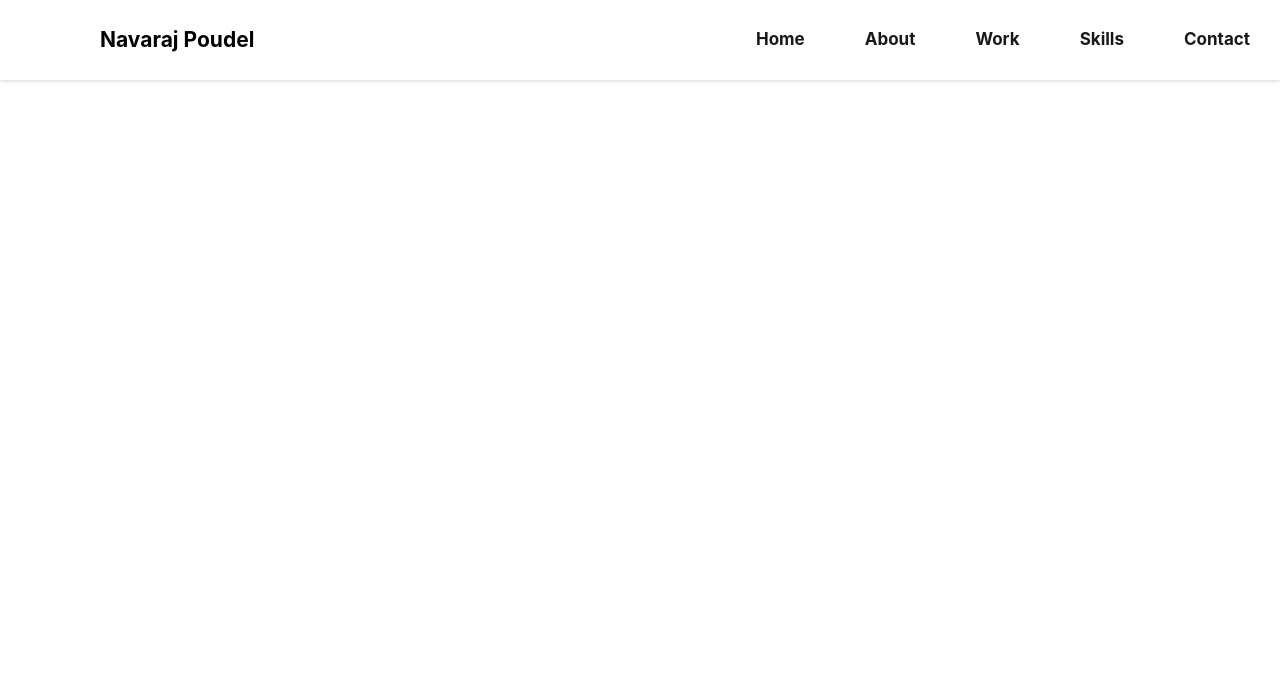
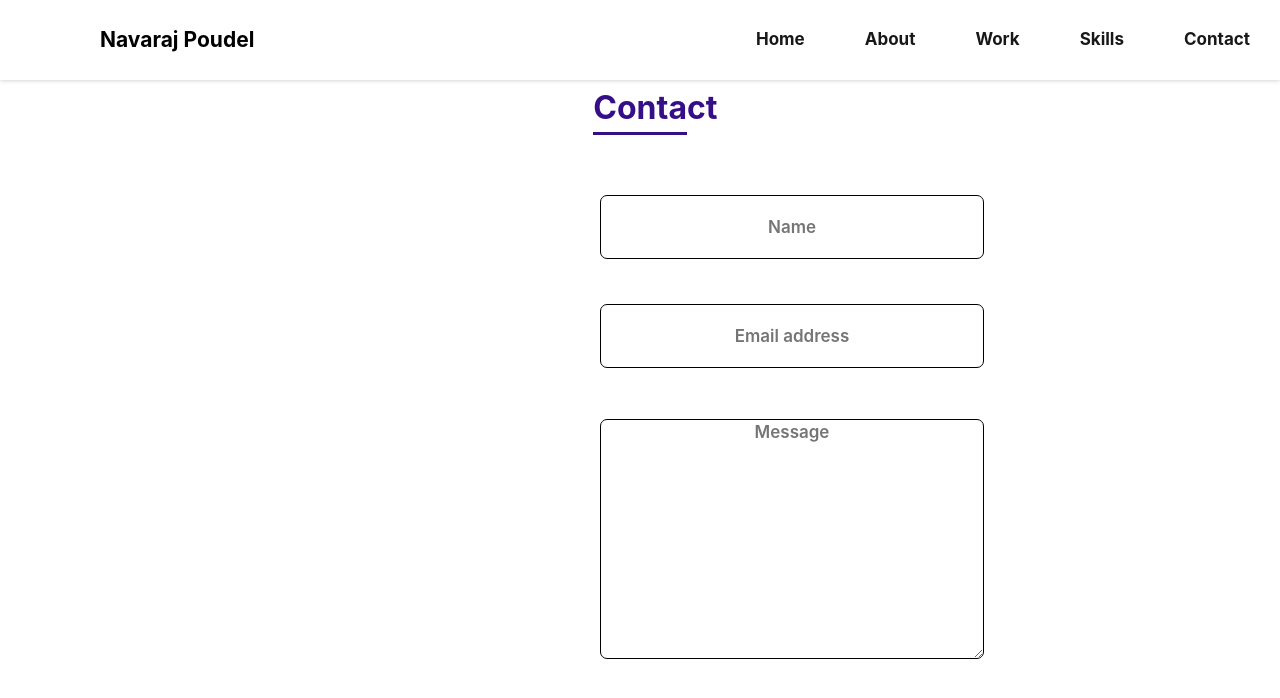
Before and after one commit to Navaraj-Poudel/Personal_Website, a React (Create React App) app in the folder my_personal_website/: page /contact in a window 1280 px wide. Shown: the top 698 px of the page. Built offline with nearby package versions, Linux system fonts and the light colour scheme.

Commit message:
Contact_us addes

```diff
--- a/my_personal_website/public/index.html
+++ b/my_personal_website/public/index.html
@@ -25,12 +25,7 @@
       work correctly both with client-side routing and a non-root public URL.
       Learn how to configure a non-root public URL by running `npm run build`.
     -->
-    <link
-    href="https://cdn.jsdelivr.net/npm/bootstrap@5.0.2/dist/css/bootstrap.min.css"
-    rel="stylesheet"
-    integrity="sha384-EVSTQN3/azprG1Anm3QDgpJLIm9Nao0Yz1ztcQTwFspd3yD65VohhpuuCOmLASjC"
-    crossorigin="anonymous"
-  />
+    <link href="https://cdn.jsdelivr.net/npm/bootstrap@5.3.0/dist/css/bootstrap.min.css" rel="stylesheet" integrity="sha384-9ndCyUaIbzAi2FUVXJi0CjmCapSmO7SnpJef0486qhLnuZ2cdeRhO02iuK6FUUVM" crossorigin="anonymous">
     <title>React App</title>
   </head>
   <body>
@@ -46,20 +41,7 @@
       To begin the development, run `npm start` or `yarn start`.
       To create a production bundle, use `npm run build` or `yarn build`.
     -->
-    <script
-      src="https://code.jquery.com/jquery-3.2.1.slim.min.js"
-      integrity="sha384-KJ3o2DKtIkvYIK3UENzmM7KCkRr/rE9/Qpg6aAZGJwFDMVNA/GpGFF93hXpG5KkN"
-      crossorigin="anonymous"
-    ></script>
-    <script
-      src="https://cdn.jsdelivr.net/npm/popper.js@1.12.9/dist/umd/popper.min.js"
-      integrity="sha384-ApNbgh9B+Y1QKtv3Rn7W3mgPxhU9K/ScQsAP7hUibX39j7fakFPskvXusvfa0b4Q"
-      crossorigin="anonymous"
-    ></script>
-    <script
-      src="https://cdn.jsdelivr.net/npm/bootstrap@4.0.0/dist/js/bootstrap.min.js"
-      integrity="sha384-JZR6Spejh4U02d8jOt6vLEHfe/JQGiRRSQQxSfFWpi1MquVdAyjUar5+76PVCmYl"
-      crossorigin="anonymous"
-    ></script>
+    <script src="https://cdn.jsdelivr.net/npm/bootstrap@5.3.0/dist/js/bootstrap.bundle.min.js" integrity="sha384-geWF76RCwLtnZ8qwWowPQNguL3RmwHVBC9FhGdlKrxdiJJigb/j/68SIy3Te4Bkz" crossorigin="anonymous"></script>
+
   </body>
 </html>
--- a/my_personal_website/src/App.js
+++ b/my_personal_website/src/App.js
@@ -2,6 +2,7 @@ import './App.css';
 import Navbar from './Component/Navbar/Navbar';
 import Home from './Component/Home/Home';
 import About from './Component/About/About';
+import Contact from './Component/Contact/Contact';
 import {
   BrowserRouter as Router,
   Routes,
@@ -16,6 +17,7 @@ function App() {
      <Routes>
       <Route exact path='/' element= {<Home/>} />
       <Route exact path='/about' element={<About/>}/>
+      <Route exact path='/contact' element={<Contact/>}/>
         </Routes>
          </Router>
     </div>
--- a/my_personal_website/src/Component/About/About.js
+++ b/my_personal_website/src/Component/About/About.js
@@ -28,13 +28,13 @@ const About = () => {
             <br /> <br />
             <h2>+2 Science</h2>
             <p>Kanti higher secondary school</p>
-            <span>2018--------------------------2023</span>
+            <span>2015--------------------------2018</span>
             <br />
             <br />
             <br />
             <h2>SLC(School Leaving Certificate)</h2>
             <p>Pashchimanchal Campus Pokhara</p>
-            <span>2018--------------------------2023</span>
+            <span>2005--------------------------2015</span>
           </div>
         </div>
       </div>
--- a/my_personal_website/src/Component/About/style.css
+++ b/my_personal_website/src/Component/About/style.css
@@ -1,11 +1,11 @@
 .abouttitle{
-    font-size: 3.5rem;
-    font-weight: 700;
+    font-size: 3rem;
+    font-weight: 750;
     margin-left: auto;
     margin-right: auto;
     color: #360F88;
     margin-top:0.4rem;
-    width:6.5vw;
+    width:6vw;
     border-bottom:0.3rem solid #360F88;
 }
 .aboutsection{
@@ -61,7 +61,8 @@
 @media(max-width:896px){
     .aboutmyself{
         margin-left:17rem;
-        width:35vw;
+        width:29vw;
+        margin-top:3rem;
     }
     .aboutPhoto{
         margin-left:12rem;
@@ -73,7 +74,7 @@
         width:35vw;
      }
      .abouttitle{
-        width:9vw;
+        width:8vw;
         border-bottom:0.4rem solid #360F88;
     }
 }
@@ -92,7 +93,7 @@
         width: 30vw;
     }
     .abouttitle{
-        width:11vw;
+        width:10vw;
         border-bottom:0.3rem solid #360F88;
     }
 
@@ -102,7 +103,7 @@
         margin-left:10rem;
     }
     .abouttitle{
-        width:9vw;
+        width:8vw;
         border-bottom:0.3rem solid #360F88;
     }
 }
@@ -117,7 +118,7 @@
     margin-left:20rem;
 }
 .abouttitle{
-    width:11vw;
+    width:10vw;
     border-bottom:0.4rem solid #360F88;
 }
 }
@@ -133,7 +134,7 @@
     }
     .abouttitle{
         margin-left:33rem ;
-        width:14vw;
+        width:12vw;
         border-bottom:0.4rem solid #360F88;
     }
     .aboutmyself{
--- /dev/null
+++ b/my_personal_website/src/Component/Contact/Contact.js
@@ -0,0 +1,48 @@
+import React, { useState } from 'react'
+import './style.css'
+import TextField from '@mui/material/TextField';
+const Contact = () => {
+  const[name,setName] = useState("Name")
+  console.log({name})
+  const[email,setEmail] = useState("Email address")
+  console.log({email})
+
+  const[message,setMessage] = useState("Message")
+  console.log({message})
+  const handleChange = (event)=>{
+    setName(event.target.value)  }
+    const emailChange = (event)=>{
+      setEmail(event.target.value)
+    }
+    const messagechange = (event)=>{
+      setMessage(event.target.value)
+    }
+  return (
+    <>
+    <div className="contact_title">
+     Contact
+    </div><br /> <br />
+    <div className='box'>
+        <input
+        placeholder={name}
+        onClick={()=>setName("")}
+        onChange={handleChange}
+        /> <br /> <br /> <br /><br />
+        <input
+        placeholder={email}
+        onClick={()=>setEmail("")}
+        onChange={emailChange}
+        />
+          </div>
+          <div className="textarea">
+            <textarea
+            placeholder={message}
+            onChange={messagechange}
+            onClick={()=>setMessage("")}
+            />
+          </div>
+    </>
+  )
+}
+
+export default Contact
--- /dev/null
+++ b/my_personal_website/src/Component/Contact/style.css
@@ -0,0 +1,41 @@
+.contact_title{
+    font-size:3.2rem;
+    font-weight:750;
+    margin-left: auto;
+    margin-right: auto;
+    color: #360F88;
+    margin-top:0.4rem;
+    width:7.3vw;
+    border-bottom:0.3rem solid #360F88;
+}
+.box{
+    margin-left: 600px;
+    margin-top: 30px;
+    width:40vw;
+    height:28vh;
+
+}
+::-webkit-input-placeholder {
+    text-align:center;
+  }
+.box input{
+    width:30vw ;
+    height:8vh;
+    font-size:17px;
+    font-weight: 600;
+    border-radius: 7px;
+    border: 1px solid black;}
+.textarea{
+    margin-left: 600px;
+    margin-top:0px;
+    width:40vw;
+    height: 40vh;
+}
+.textarea textarea{
+    width:30vw;
+    height: 30vh;
+    border: 1px solid black;
+    border-radius:7px;
+    font-size:17px;
+    font-weight: 600;
+}
```
